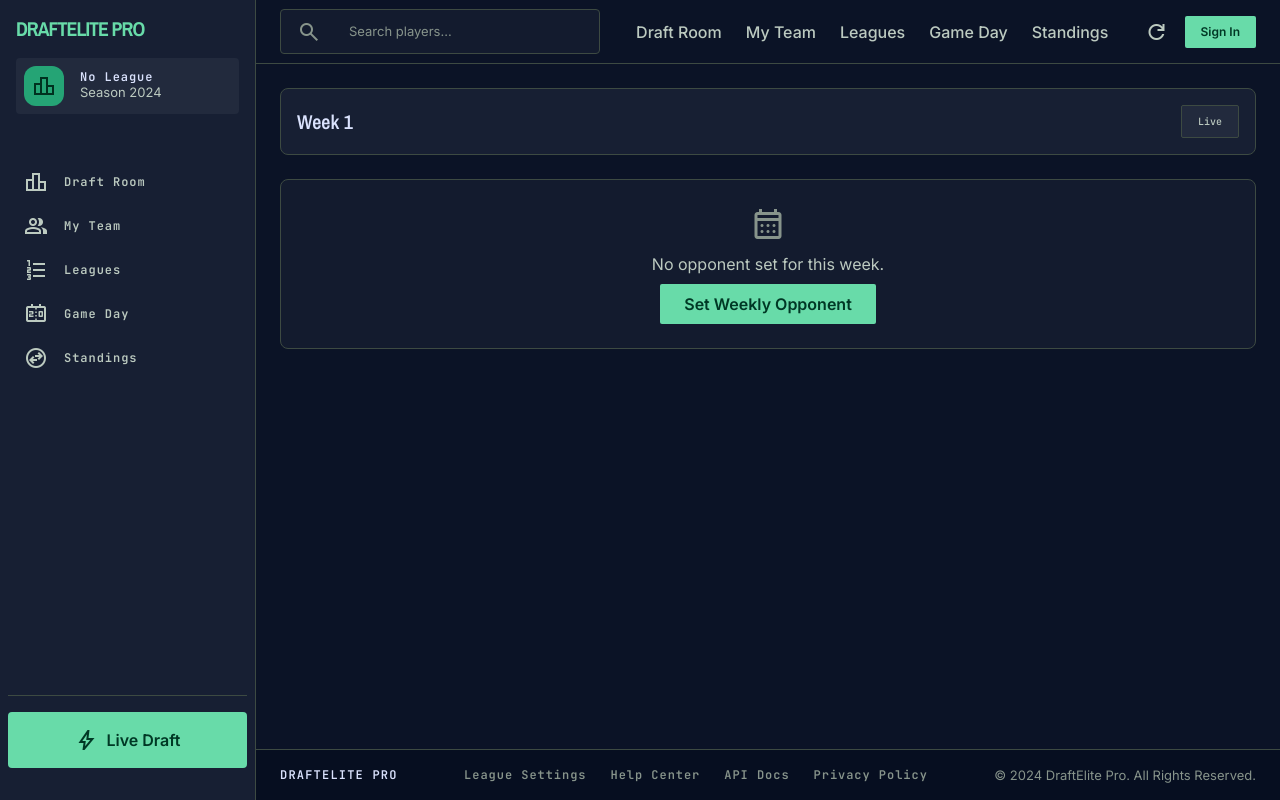
After one commit to derivednewsletter-debug/fantasy-football-draft-cli, a Flask app: template templates/gameday.html in a window 1280 px wide. The commit adds this page. Run offline with Flask 3, Linux system fonts and the light colour scheme; the template is opened without the code that fills it, so the values that code supplies are empty; some libraries are stand-ins or nearby versions.

Commit message:
Add Game Day management: live scores, weekly matchups, player performance
Features:
- Live NFL data via ESPN free API (no key required)
- Game Day dashboard: matchup header, performance matrix, scoring alerts
- Weekly opponent selection for setting matchups
- Player row partial for shared rendering
- All 40 backend tests continue to pass

New files: src/live_data.py, templates/gameday.html, templates/gameday_setup.html, templates/_player_row.html

```diff
--- a/templates/base.html
+++ b/templates/base.html
@@ -159,6 +159,10 @@
                 <span class="material-symbols-outlined" data-icon="format_list_numbered">format_list_numbered</span>
                 <span>Leagues</span>
             </a>
+            <a href="/gameday" class="flex items-center gap-md px-md py-sm {% if active_page == 'gameday' %}bg-secondary-container text-on-secondary-container rounded-lg font-bold translate-x-1{% else %}text-on-surface-variant hover:bg-surface-variant{% endif %} transition-all font-label-caps text-label-caps">
+                <span class="material-symbols-outlined" data-icon="scoreboard">scoreboard</span>
+                <span>Game Day</span>
+            </a>
             <a href="/standings" class="flex items-center gap-md px-md py-sm text-on-surface-variant hover:bg-surface-variant transition-all font-label-caps text-label-caps">
                 <span class="material-symbols-outlined" data-icon="swap_horizontal_circle">swap_horizontal_circle</span>
                 <span>Standings</span>
@@ -187,6 +191,7 @@
                 <a class="font-body-md {% if active_page == 'draft' %}text-primary font-bold border-b-2 border-primary pb-1{% else %}text-on-surface-variant font-medium hover:text-primary-fixed{% endif %} transition-colors duration-200" href="/">Draft Room</a>
                 <a class="font-body-md {% if active_page == 'team' %}text-primary font-bold border-b-2 border-primary pb-1{% else %}text-on-surface-variant font-medium hover:text-primary-fixed{% endif %} transition-colors duration-200" href="/my-team">My Team</a>
                 <a class="font-body-md text-on-surface-variant font-medium hover:text-primary-fixed transition-colors duration-200" href="/leagues">Leagues</a>
+                <a class="font-body-md {% if active_page == 'gameday' %}text-primary font-bold border-b-2 border-primary pb-1{% else %}text-on-surface-variant font-medium hover:text-primary-fixed{% endif %} transition-colors duration-200" href="/gameday">Game Day</a>
                 <a class="font-body-md text-on-surface-variant font-medium hover:text-primary-fixed transition-colors duration-200" href="/standings">Standings</a>
             </nav>
             <div class="flex items-center gap-md">
--- /dev/null
+++ b/templates/gameday.html
@@ -0,0 +1,229 @@
+{% extends "base.html" %}
+{% block title %}Game Day{% endblock %}
+
+{% block content %}
+{% set user_team = league.user_team if league else None %}
+{% set opponent_team = league.teams[league.week_opponent - 1] if league and league.week_opponent else None %}
+
+<div class="p-lg space-y-lg">
+    <!-- Week Selector Bar -->
+    <div class="flex items-center justify-between bg-surface-container rounded-xl border border-outline-variant p-md">
+        <div class="flex items-center gap-md">
+            <span class="font-headline-md text-headline-md text-on-surface">Week {{ league.current_week if league else 1 }}</span>
+            {% if league and league.week_opponent %}
+            <span class="font-body-md text-on-surface-variant">vs <span class="text-primary font-bold">{{ opponent_team.name if opponent_team else 'Team ' ~ league.week_opponent }}</span></span>
+            {% endif %}
+        </div>
+        <div class="flex items-center gap-sm">
+            {% if league %}
+            <a href="/gameday/setup" class="px-md py-sm rounded border border-outline-variant text-on-surface-variant hover:border-primary hover:text-primary transition-all font-label-caps text-label-caps flex items-center gap-xs">
+                <span class="material-symbols-outlined text-sm" data-icon="edit">edit</span>
+                Set Opponent
+            </a>
+            {% endif %}
+            <span class="px-md py-sm bg-surface-container-high rounded font-label-caps text-[10px] text-on-surface-variant border border-outline-variant">
+                {% if live_error %}Data may be delayed{% else %}Live{% endif %}
+            </span>
+        </div>
+    </div>
+
+    <!-- Matchup Header -->
+    {% if matchup_data %}
+    <section class="bg-surface-container-low border border-outline-variant rounded-xl p-lg relative overflow-hidden">
+        <div class="relative z-10 grid grid-cols-1 md:grid-cols-3 items-center gap-lg">
+            <!-- Home Team (User) -->
+            <div class="flex items-center gap-md order-2 md:order-1">
+                <div class="text-right">
+                    <h3 class="font-headline-lg text-headline-lg text-primary uppercase">{{ user_team.name if user_team else 'Your Team' }}</h3>
+                    <p class="text-on-surface-variant font-label-caps">{{ user_team.roster|length }} players</p>
+                </div>
+                <div class="w-20 h-20 bg-primary-container/20 border-2 border-primary rounded-full flex items-center justify-center p-md">
+                    <span class="material-symbols-outlined text-primary text-5xl" data-icon="bolt" style="font-variation-settings: 'FILL' 1;">bolt</span>
+                </div>
+            </div>
+            <!-- Scoreboard Central -->
+            <div class="text-center order-1 md:order-2">
+                <div class="inline-block {% if matchup_data.get('state') == 'LIVE' %}bg-error{% else %}bg-surface-variant{% endif %} px-sm py-1 rounded-sm text-on-error font-label-caps mb-sm {% if matchup_data.get('state') == 'LIVE' %}animate-pulse{% endif %}">
+                    {% if matchup_data.get('state') == 'LIVE' %}LIVE{% elif matchup_data.get('state') == 'FINAL' %}FINAL{% else %}UPCOMING{% endif %}
+                </div>
+                <div class="flex items-center justify-center gap-lg">
+                    <span class="font-headline-xl text-[64px] text-primary font-data-numeral">{{ "%.1f"|format(matchup_data.user_score) }}</span>
+                    <span class="font-headline-md text-on-surface-variant opacity-40">—</span>
+                    <span class="font-headline-xl text-[64px] text-on-surface font-data-numeral">{{ "%.1f"|format(matchup_data.opponent_score) }}</span>
+                </div>
+                <div class="mt-md px-xl">
+                    <div class="flex justify-between font-label-caps text-xs mb-xs">
+                        <span>Win Prob: {{ matchup_data.win_prob }}%</span>
+                        <span class="text-on-surface-variant">
+                            {%- if matchup_data.get('games_remaining') is not none -%}
+                            {{ matchup_data.games_remaining }} games remaining
+                            {%- endif -%}
+                        </span>
+                    </div>
+                    <div class="w-full h-2 bg-surface-variant rounded-full overflow-hidden border border-outline-variant">
+                        <div class="h-full rounded-full transition-all duration-1000" style="width: {{ matchup_data.win_prob }}%; background: linear-gradient(90deg, #68dba9 {{ matchup_data.win_prob }}%, #3d4a42 {{ matchup_data.win_prob }}%);"></div>
+                    </div>
+                </div>
+            </div>
+            <!-- Away Team (Opponent) -->
+            <div class="flex items-center gap-md justify-end order-3">
+                <div class="w-20 h-20 bg-surface-container-high border-2 border-outline rounded-full flex items-center justify-center p-md">
+                    <span class="material-symbols-outlined text-on-surface-variant text-5xl" data-icon="skull">skull</span>
+                </div>
+                <div class="text-left">
+                    <h3 class="font-headline-lg text-headline-lg text-on-surface uppercase">{{ opponent_team.name if opponent_team else 'Opponent' }}</h3>
+                    <p class="text-on-surface-variant font-label-caps">{{ opponent_team.roster|length if opponent_team else 0 }} players</p>
+                </div>
+            </div>
+        </div>
+    </section>
+    {% else %}
+    <section class="bg-surface-container-low border border-outline-variant rounded-xl p-lg text-center">
+        <span class="material-symbols-outlined text-4xl text-outline block mb-sm" data-icon="calendar_month">calendar_month</span>
+        <p class="text-on-surface-variant mb-sm">No opponent set for this week.</p>
+        <a href="/gameday/setup" class="bg-primary text-on-primary px-lg py-sm rounded font-bold inline-block hover:opacity-80">Set Weekly Opponent</a>
+    </section>
+    {% endif %}
+
+    {% if matchup_data %}
+    <!-- Gameday Grid (Bento) -->
+    <div class="grid grid-cols-1 lg:grid-cols-12 gap-gutter">
+        <!-- Gameday Tracker: Other League Games -->
+        <div class="lg:col-span-3 space-y-md">
+            <h4 class="font-headline-md text-headline-md text-primary flex items-center gap-sm">
+                <span class="material-symbols-outlined" data-icon="scoreboard">scoreboard</span>
+                Gameday Tracker
+            </h4>
+            <div class="space-y-sm">
+                {% for gm in matchup_data.get('league_games', []) %}
+                <div class="bg-surface-container-low border border-outline-variant p-md rounded-lg hover:border-primary/50 transition-colors cursor-pointer {% if not gm.get('live') %}opacity-70{% endif %}">
+                    <div class="flex justify-between items-center mb-sm">
+                        <span class="font-label-caps text-xs text-on-surface-variant">{{ gm.get('label', 'NFL Sunday') }}</span>
+                        {% if gm.get('live') %}
+                        <span class="text-error font-label-caps text-[10px] flex items-center gap-xs"><span class="w-1.5 h-1.5 bg-error rounded-full animate-pulse"></span> LIVE</span>
+                        {% endif %}
+                    </div>
+                    <div class="flex justify-between items-center mb-sm">
+                        <span class="font-body-md text-on-surface">{{ gm.get('home_name', 'Team') }}</span>
+                        <span class="font-data-numeral text-on-surface">{{ gm.get('home_score', 0) }}</span>
+                    </div>
+                    <div class="flex justify-between items-center">
+                        <span class="font-body-md text-on-surface-variant">{{ gm.get('away_name', 'Team') }}</span>
+                        <span class="font-data-numeral text-on-surface-variant">{{ gm.get('away_score', 0) }}</span>
+                    </div>
+                </div>
+                {% else %}
+                <div class="bg-surface-container-low border border-outline-variant p-md rounded-lg text-center text-on-surface-variant">
+                    <p class="text-sm">No other league games this week.</p>
+                </div>
+                {% endfor %}
+            </div>
+        </div>
+
+        <!-- Player Performance Matrix -->
+        <div class="lg:col-span-6 space-y-md">
+            <h4 class="font-headline-md text-headline-md text-primary flex items-center gap-sm">
+                <span class="material-symbols-outlined" data-icon="leaderboard">leaderboard</span>
+                Live Performance Matrix
+            </h4>
+            <div class="bg-surface-container border border-outline-variant rounded-xl overflow-hidden">
+                <!-- Team Tabs -->
+                <div class="flex border-b border-outline-variant">
+                    <button class="team-tab flex-1 py-md font-label-caps text-primary border-b-2 border-primary bg-primary/5" data-team="user">{{ user_team.name if user_team else 'Your Team' }}</button>
+                    <button class="team-tab flex-1 py-md font-label-caps text-on-surface-variant hover:bg-surface-variant" data-team="opponent">{{ opponent_team.name if opponent_team else 'Opponent' }}</button>
+                </div>
+                <div class="overflow-x-auto">
+                    <table class="w-full text-left">
+                        <thead class="bg-surface-container-high">
+                            <tr class="border-b border-outline-variant">
+                                <th class="px-md py-sm font-label-caps text-xs text-on-surface-variant">Player</th>
+                                <th class="px-md py-sm font-label-caps text-xs text-on-surface-variant">Context</th>
+                                <th class="px-md py-sm font-label-caps text-xs text-on-surface-variant hidden md:table-cell">Performance</th>
+                                <th class="px-md py-sm font-label-caps text-xs text-on-surface-variant text-right">FPTS</th>
+                            </tr>
+                        </thead>
+                        <tbody class="divide-y divide-outline-variant/30 roster-tbody" id="userRoster">
+                            {% for p in matchup_data.get('user_performance', []) %}
+                            {% include "_player_row.html" %}
+                            {% else %}
+                            <tr><td colspan="4" class="text-center py-lg text-on-surface-variant text-sm">No players on your roster yet.</td></tr>
+                            {% endfor %}
+                        </tbody>
+                        <tbody class="divide-y divide-outline-variant/30 roster-tbody hidden" id="opponentRoster">
+                            {% for p in matchup_data.get('opponent_performance', []) %}
+                            {% include "_player_row.html" %}
+                            {% else %}
+                            <tr><td colspan="4" class="text-center py-lg text-on-surface-variant text-sm">No players on opponent's roster.</td></tr>
+                            {% endfor %}
+                        </tbody>
+                    </table>
+                </div>
+                <div class="bg-surface-container-high px-md py-sm border-t border-outline-variant flex justify-between items-center">
+                    <span class="font-label-caps text-[10px] text-on-surface-variant">
+                        {% if matchup_data.get('last_update') %}Last update: {{ matchup_data.last_update }}{% else %}Live data auto-refreshes{% endif %}
+                    </span>
+                    <a href="/gameday" class="text-primary font-label-caps text-[10px] hover:underline flex items-center gap-xs">
+                        <span class="material-symbols-outlined text-[14px]" data-icon="refresh">refresh</span>
+                        SYNC DATA
+                    </a>
+                </div>
+            </div>
+        </div>
+
+        <!-- Scoring Alerts -->
+        <div class="lg:col-span-3 space-y-md">
+            <h4 class="font-headline-md text-headline-md text-primary flex items-center gap-sm">
+                <span class="material-symbols-outlined" data-icon="bolt">bolt</span>
+                Scoring Alerts
+            </h4>
+            <div class="space-y-gutter relative">
+                <div class="absolute left-4 top-4 bottom-4 w-px bg-outline-variant opacity-30"></div>
+                {% for alert in matchup_data.get('alerts', []) %}
+                <div class="relative pl-lg group">
+                    {% set alert_colors = {'TOUCHDOWN': 'bg-primary border-primary ring-primary', 'FUMBLE': 'bg-error border-error ring-error', 'BIG GAME': 'bg-secondary border-secondary ring-secondary', 'RED ZONE': 'bg-secondary border-secondary ring-secondary'} %}
+                    {% set default_color = 'bg-primary border-background ring-primary' %}
+                    <div class="absolute left-3 top-2 w-2 h-2 rounded-full {{ alert_colors.get(alert.type, default_color) }} border-2 border-background ring-4 z-10"></div>
+                    <div class="bg-surface-container-low border border-outline-variant p-md rounded-lg group-hover:bg-surface-container-high transition-all">
+                        <p class="text-[10px] font-label-caps {% if alert.type == 'TOUCHDOWN' %}text-primary{% elif alert.type == 'FUMBLE' %}text-error{% else %}text-secondary{% endif %} mb-xs">{{ alert.type }}</p>
+                        <p class="text-sm font-body-md text-on-surface leading-tight">
+                            <span class="font-bold">{{ alert.player }}</span> {{ alert.detail }}
+                        </p>
+                        <div class="mt-sm flex justify-between items-center">
+                            <span class="text-[10px] text-on-surface-variant">{{ alert.game }}</span>
+                            <span class="text-xs text-on-surface-variant">{{ alert.time }}</span>
+                        </div>
+                    </div>
+                </div>
+                {% else %}
+                <div class="text-center py-lg">
+                    <span class="material-symbols-outlined text-3xl text-outline block mb-sm" data-icon="notifications_off">notifications_off</span>
+                    <p class="text-sm text-on-surface-variant">No scoring alerts yet. Games are either not live or no significant plays have occurred.</p>
+                </div>
+                {% endfor %}
+            </div>
+        </div>
+    </div>
+    {% endif %}
+</div>
+
+<script>
+    // Team tab switching — show/hide the corresponding roster tbody
+    document.querySelectorAll('.team-tab').forEach(tab => {
+        tab.addEventListener('click', function() {
+            document.querySelectorAll('.team-tab').forEach(t => {
+                t.classList.remove('text-primary', 'border-b-2', 'border-primary', 'bg-primary/5');
+                t.classList.add('text-on-surface-variant');
+            });
+            this.classList.add('text-primary', 'border-b-2', 'border-primary', 'bg-primary/5');
+            this.classList.remove('text-on-surface-variant');
+
+            const team = this.dataset.team;
+            document.querySelectorAll('.roster-tbody').forEach(tbody => {
+                tbody.classList.add('hidden');
+            });
+            const target = document.getElementById(team === 'user' ? 'userRoster' : 'opponentRoster');
+            if (target) target.classList.remove('hidden');
+        });
+    });
+</script>
+{% endblock %}
```
Also changed, not shown: src/live_data.py (added, +212 -0 lines), src/models.py (+9 -0 lines), templates/_player_row.html (added, +28 -0 lines), templates/gameday_setup.html (added, +46 -0 lines), web_app.py (+161 -0 lines).
